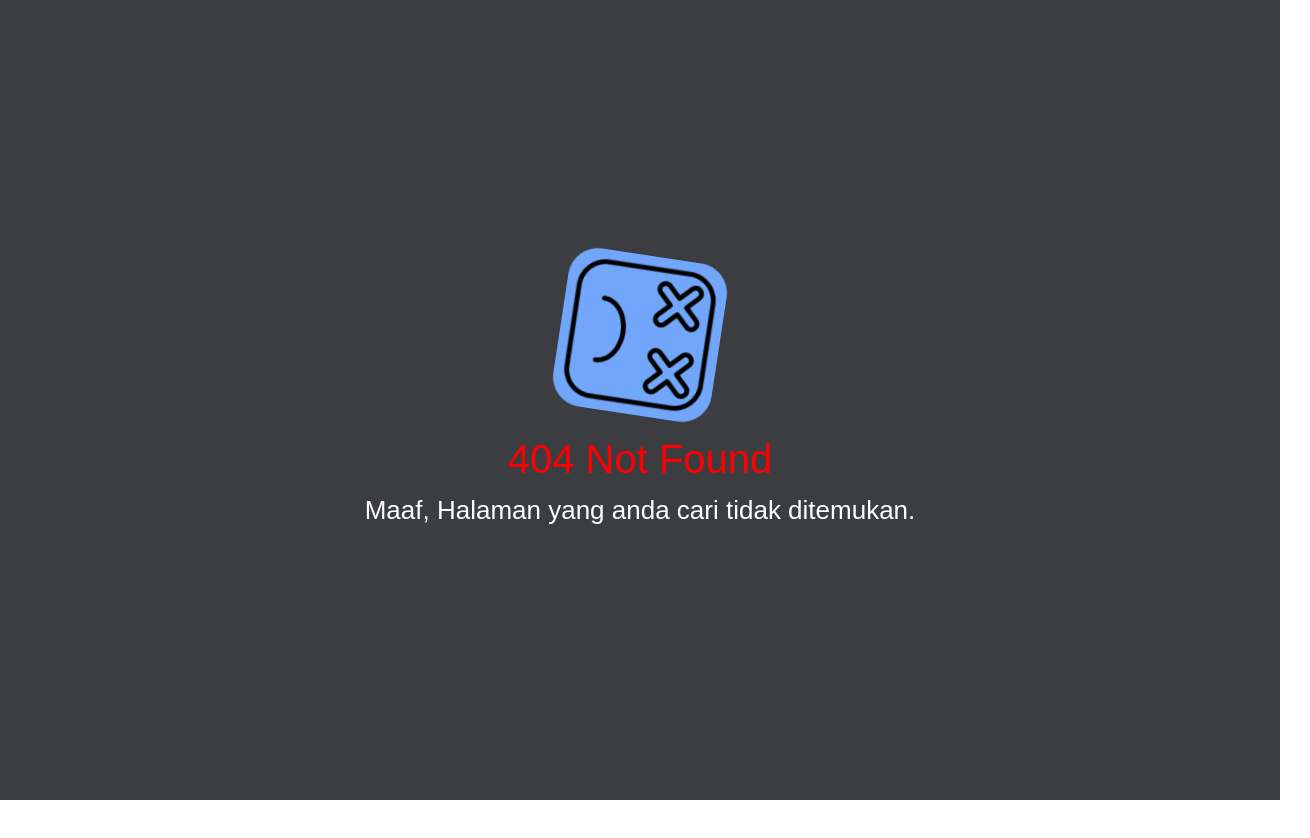
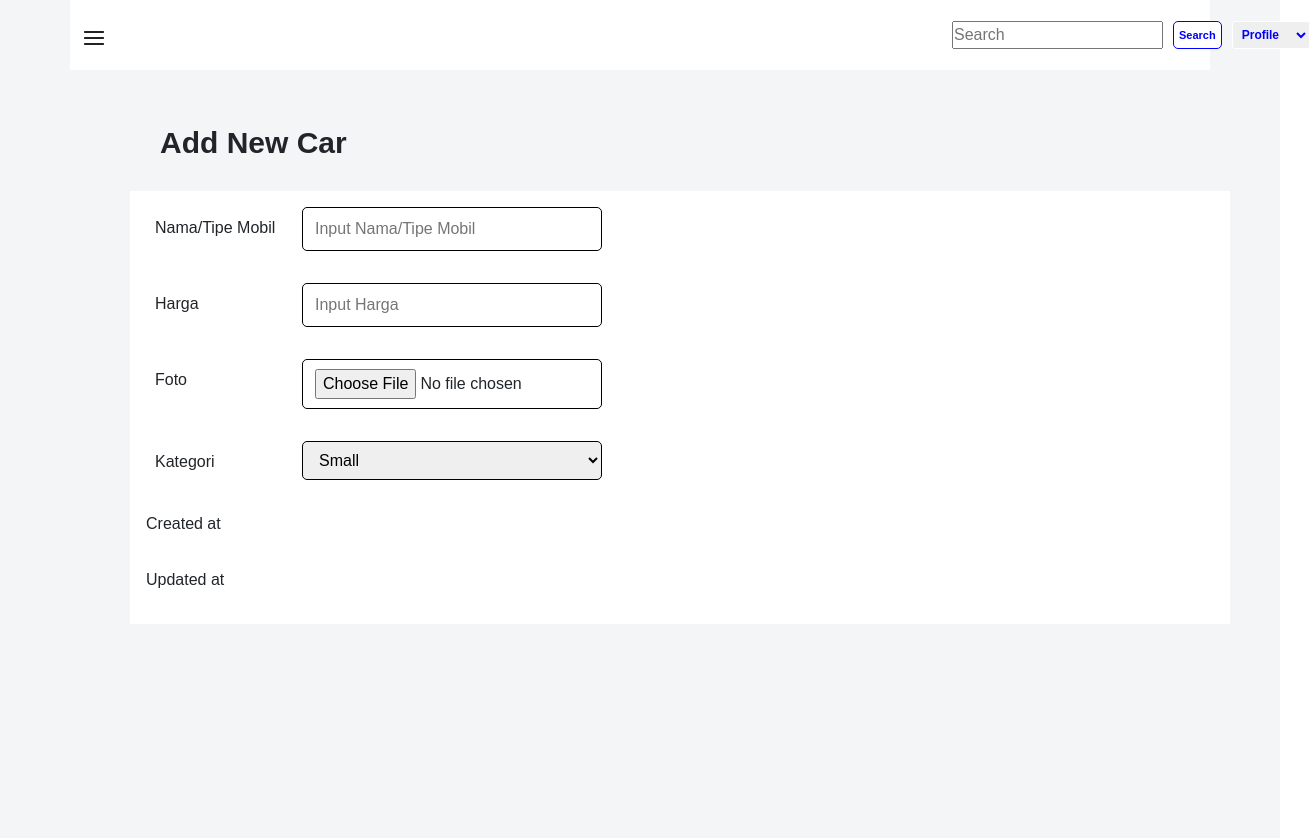
Before and after one commit to sandinofri/binar-rental, a React (Vite) app: page /admin/add in a window 1280 px wide. Before the commit this address had no page. Shown: the top 838 px of the page, 1310 px wide, since content can reach past the window. Before the commit the page ends 800 px from the top, so only its background shows below. Built offline with nearby package versions, Linux system fonts and the light colour scheme.

Commit message:
add new car updated

```diff
--- /dev/null
+++ b/src/modules/Admin/pages/AddCar/index.jsx
@@ -0,0 +1,38 @@
+import Navbar from "../../component/Navbar"
+import "./style.css"
+const AddCar = () => {
+    return (
+        <div className="container-bg-add">
+            <Navbar/>
+            <div className="information-cars">
+                <p>Add New Car</p>
+            </div>
+            <div className="form-add">
+                <p className="label-add">
+                    <label className="label-name">Nama/Tipe Mobil</label>
+                    <input type="text" className="input-add" placeholder="Input Nama/Tipe Mobil"/>
+                </p>
+                <p className="label-add">
+                    <label className="label-name">Harga</label>
+                    <input type="text" className="input-add" placeholder="Input Harga"/>
+                </p>
+                <p className="label-add">
+                    <label className="label-name">Foto</label>
+                    <input type="file" className="input-add"/>
+                </p>
+                <p className="label-add">
+                    <label className="label-name">Kategori</label>
+                    <select className="input-add">
+                        <option>Small</option>
+                        <option>Medium</option>
+                        <option>Large</option>
+                    </select>
+                </p>
+                <p>Created at</p>
+                <p>Updated at</p>
+            </div>
+        </div>
+    )
+
+}
+export default AddCar
--- /dev/null
+++ b/src/modules/Admin/pages/AddCar/style.css
@@ -0,0 +1,36 @@
+.container-bg-add {
+    background-color:#F4F5F7;
+    height: 900px;
+}
+.information-cars {
+    font-size: 30px;
+    font-weight: 700;
+}
+.form-add {
+    width: 1100px;
+    display: flex;
+    flex-direction: column;
+    gap: 16px;
+    margin-left: 130px;
+    margin-top: 10px;
+    background-color: white;
+    padding: 16px ;
+}
+.label-add {
+    display: flex;
+    gap: 9px
+}
+.label-name {
+    width: 147px;
+    height: 18px;
+    padding: 9px;
+
+}
+.input-add {
+    width: 300px;
+    padding: 9px 12px;
+    border: 1px solid black;
+    border-radius: 5px;
+
+
+}
--- a/src/modules/Admin/pages/MenuCar/index.jsx
+++ b/src/modules/Admin/pages/MenuCar/index.jsx
@@ -8,14 +8,14 @@ import LeftNavbar from "../../component/LeftNavbar";
 const MenuCar = () => {
   const dispatch = useDispatch()
   const {list}= useSelector((state) => state.menuCar)
-console.log(list)
+
 useEffect(() => {
   dispatch(getMenu())
 },[])
 
 const handleDelete = (id) => {
   dispatch(deleteCar(id))
-  console.log( "<<<<")
+
 
 }
 
--- a/src/modules/Admin/routes.jsx
+++ b/src/modules/Admin/routes.jsx
@@ -1,5 +1,6 @@
 import SignIn from "./pages/SignIn";
 import MenuCar from "./pages/MenuCar";
+import AddCar from "./pages/AddCar";
 export const routes = [
   {
     path: '/admin/login',
@@ -12,5 +13,11 @@ export const routes = [
     element: (
       <MenuCar/>
     )
+  },
+  {
+    path: "admin/add",
+    element: (
+      <AddCar/>
+    )
   }
 ]
```
